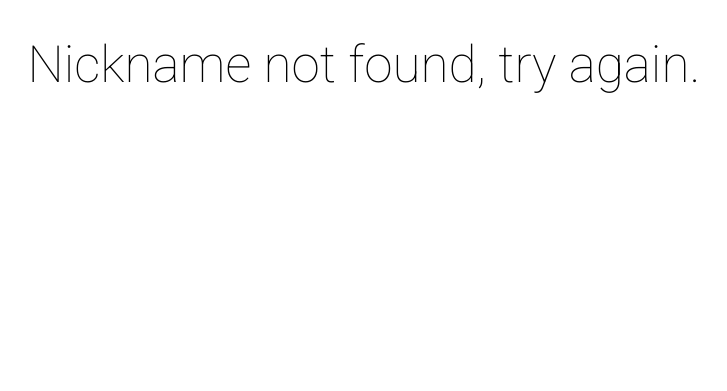
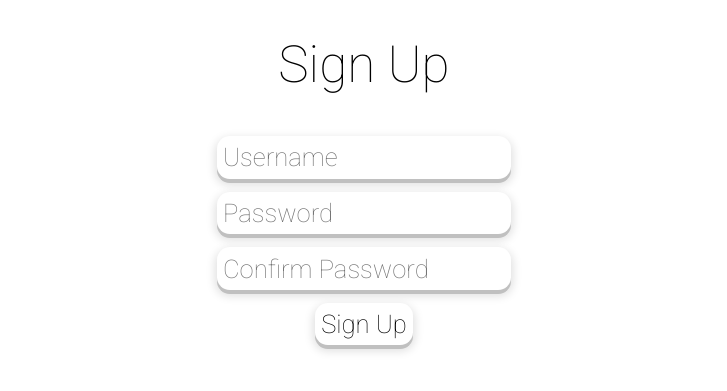
Before and after one commit to JMANN240/whiteboard, a Flask app: page /signup in a window 1280 px wide. Shown: the top 391 px of the page, without its empty margins (276-1003 px from the left). Run offline with Flask 2, Linux system fonts and the light colour scheme; data that the repository does not hold is empty; parts of the project's set-up code (start-up, migrations or seed data) failed here and were passed over; some libraries are stand-ins or nearby versions.

Commit message:
basic user support

```diff
--- a/main.py
+++ b/main.py
@@ -1,6 +1,7 @@
 from sys import meta_path
-from flask import Flask, render_template, request, session, redirect
+from flask import Flask, render_template, request, session, redirect, flash, make_response
 from flask_socketio import SocketIO, join_room
+from passlib.hash import sha256_crypt as sha256
 from os import urandom
 from base64 import urlsafe_b64encode
 import sqlite3, json
@@ -8,6 +9,16 @@ import sqlite3, json
 app = Flask(__name__)
 app.config['SECRET_KEY'] = urandom(24)
 socketio = SocketIO(app, cors_allowed_origins='*')
+
+@app.context_processor
+def inject_user():
+    if 'username' in session:
+        logged_in = True
+        username = session['username']
+    else:
+        logged_in = False
+        username = None
+    return dict(logged_in=logged_in, username=username)
 
 with open("settings.json", "r") as settings_file:
     settings = json.load(settings_file)
@@ -64,9 +75,83 @@ def resolveNickname(nickname):
 def index():
     return render_template('index.html')
 
-@app.route('/tap')
-def tap():
-    return render_template('tap.html')
+@app.route("/login", methods=["GET", "POST"])
+def login():
+    if request.method == 'GET':
+        return render_template('login.html')
+
+    if request.method == 'POST':
+        username = request.form.get("username")
+        if not username:
+            flash("No username provided")
+            return make_response(redirect("/login"))
+
+        password = request.form.get("password")
+        if not password:
+            flash("No password provided")
+            return make_response(redirect("/login"))
+
+        with sqlite3.connect("database.db") as connection:
+            cursor = connection.cursor()
+            cursor.execute('SELECT username FROM users WHERE username=?', (username,))
+            if not cursor.fetchall():
+                flash(f"Could not find username '{username}'")
+                return make_response(redirect("/login"))
+
+            cursor.execute('SELECT password FROM users WHERE username=?', (username,))
+            hashed_password = cursor.fetchone()[0]
+            if not sha256.verify(password, hashed_password):
+                flash("Incorrect username or password")
+                return make_response(redirect("/login"))
+
+            session['username'] = username
+            res = make_response(redirect("/"))
+            return res
+
+@app.route("/logout", methods=["GET"])
+def logout():
+    session.pop('username', None)
+    res = make_response(redirect("/"))
+    return res
+
+@app.route("/signup", methods=["GET", "POST"])
+def signup():
+    if request.method == 'GET':
+        return render_template('signup.html')
+
+    if request.method == 'POST':
+        username = request.form.get("username")
+        if not username:
+            flash("No username provided")
+            return make_response(redirect("/signup"))
+
+        password = request.form.get("password")
+        if not password:
+            flash("No password provided")
+            return make_response(redirect("/signup"))
+
+        confirm_password = request.form.get("confirm-password")
+        if not confirm_password:
+            flash("No confirmation password provided")
+            return make_response(redirect("/signup"))
+
+        if password != confirm_password:
+            flash("Passwords do not match")
+            return make_response(redirect("/signup"))
+
+        with sqlite3.connect("database.db") as connection:
+            cursor = connection.cursor()
+            cursor.execute('SELECT username FROM users WHERE username=?', (username,))
+            if cursor.fetchall():
+                flash(f"Username '{username}' unavailable")
+                return make_response(redirect("/signup"))
+
+            hashed_password = sha256.hash(password)
+            cursor.execute('INSERT INTO users VALUES (?, ?)', (username, hashed_password))
+
+            session['username'] = username
+            res = make_response(redirect("/"))
+            return res
 
 @app.route('/<nickname>')
 def nickname(nickname):
--- a/static/css/base.css
+++ b/static/css/base.css
@@ -19,11 +19,6 @@ body {
 h1 {
     color: black;
     font-size: 4vw;
-}
-
-h2 {
-    color: red;
-    background-color: white;
 }
 
 .modal {
@@ -58,6 +53,8 @@ h2 {
     justify-content: center;
 }
 
+#saved-label,
+input,
 .options-card input,
 .options-card button {
     font-size: 2vmax;
@@ -72,12 +69,16 @@ h2 {
     transition-duration: 0.1s;
 }
 
+#saved-label:hover,
+input[type='submit']:hover,
 .options-card button:hover {
     -webkit-box-shadow: 0 3px 0 0 #c0c0c0,0 3px 7.5px 1.5px #d0d0d0;
     box-shadow: 0 3px 0 0 #c0c0c0,0 3px 7.5px 1.5px #d0d0d0;
     transform: translateY(1px);
 }
 
+#saved-label:active,
+input[type='submit']:active,
 .options-card button:active {
     -webkit-box-shadow: 0 0 0 0 #c0c0c0, 0 0 0 0 #d0d0d0;
     box-shadow: 0 0 0 0 #c0c0c0, 0 0 0 0 #d0d0d0;
@@ -149,3 +150,16 @@ h2 {
         box-shadow: 0 2.5px 5px 0 var(--prim-shadow), 0 2.5px 0 0 var(--prim-shadow);
     }
 }
+
+.flex {
+    display: flex;
+    align-items: center;
+}
+
+.row {
+    flex-direction: row;
+}
+
+.column {
+    flex-direction: column;
+}
--- a/static/css/index.css
+++ b/static/css/index.css
@@ -0,0 +1,4 @@
+#account-div {
+    display: flex;
+    justify-content: center;
+}
--- a/static/js/base.js
+++ b/static/js/base.js
@@ -7,7 +7,7 @@ const modal = document.querySelector('.modal');
 $('body').css('height', `${window.innerHeight}px`);
 
 $(document).on("keypress", (e) => {
-    if (e.code == "Space" && hasModal) {
+    if (e.code == "Space" && hasModal && !$('.modal').hasClass('visible')) {
         e.preventDefault();
         $('.modal').addClass('visible');
     }
--- a/static/js/whiteboard.js
+++ b/static/js/whiteboard.js
@@ -74,6 +74,7 @@ $('#colors-container > button').on("click", (e) => {
 
 var change_nickname_timeout;
 $('#nickname-input').on("input", (e) => {
+    $('#nickname-input').val($('#nickname-input').val().replace(/ /g, '_'));
     clearTimeout(change_nickname_timeout);
     change_nickname_timeout = setTimeout(() => {
         $.ajax({
--- /dev/null
+++ b/templates/signup.html
@@ -0,0 +1,16 @@
+{% extends 'base.html' %}
+
+{% block header %}
+    <link rel="stylesheet" type="text/css" href="{{url_for('static', filename='css/login.css')}}">
+    <script defer src="{{url_for('static', filename='js/signup.js')}}"></script>
+{% endblock %}
+
+{% block content %}
+    <form action="/signup" method="POST" class="flex column">
+        <h1>Sign Up</h1>
+        <input type="text" name="username" placeholder="Username">
+        <input type="password" name="password" placeholder="Password">
+        <input type="password" name="confirm-password" placeholder="Confirm Password">
+        <input type="submit" value="Sign Up">
+    </form>
+{% endblock %}
--- a/templates/whiteboard.html
+++ b/templates/whiteboard.html
@@ -14,6 +14,8 @@
 
 {% block modal %}
 <input id="nickname-input" type="text" placeholder="Nickname">
+<input type='checkbox' id='saved' style='display: none;'>
+<label for='saved' id='saved-label'>Save Whiteboard</label>
 <div id='colors-container'>
     <button id='black-color'>Black</button>
     <button id='red-color'>Red</button>
```
Also changed, not shown: setup.py (+8 -0 lines), static/css/whiteboard.css (+20 -0 lines), static/js/index.js (+12 -0 lines), templates/index.html (+8 -0 lines), templates/login.html (added, +14 -0 lines).
